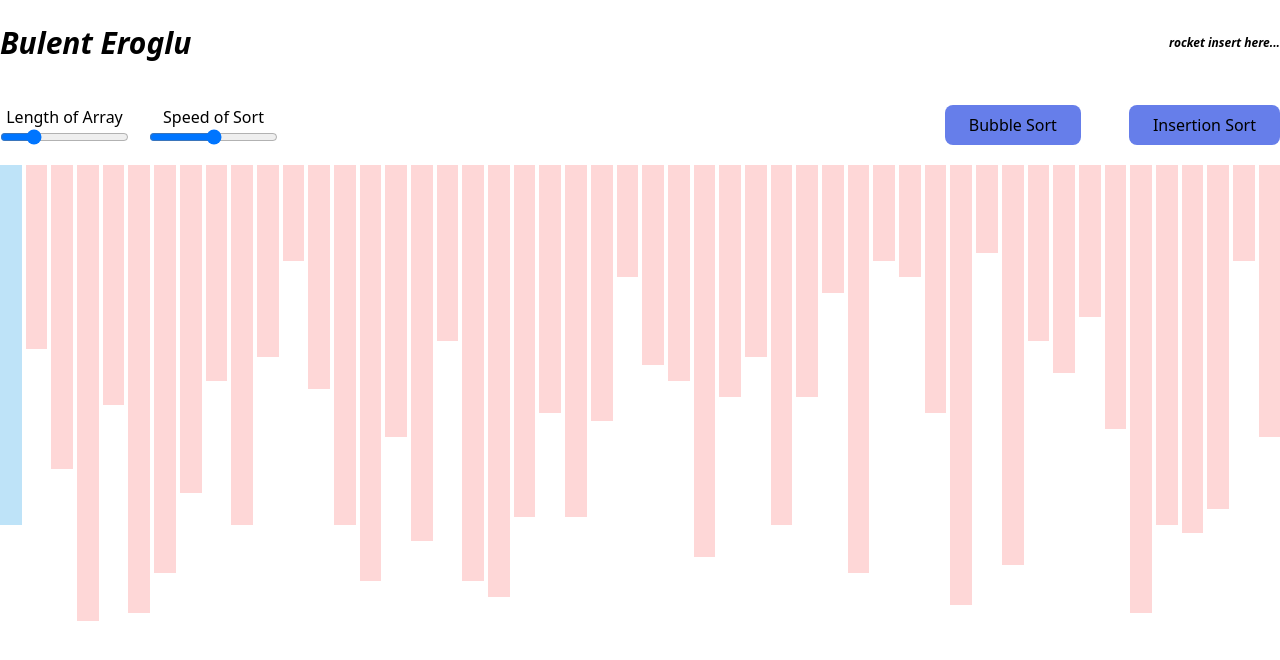
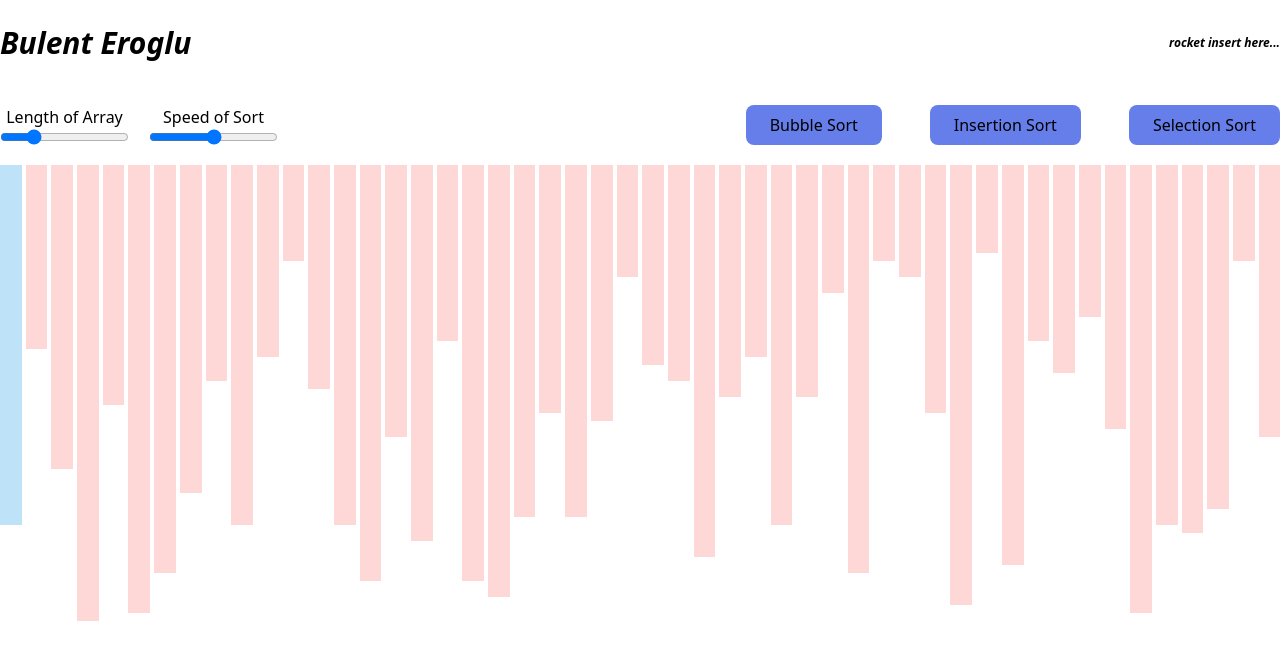
Before and after one commit to bulenteroglu/Sorting-Visualizer, a React (Vite) app in the folder packages/frontend/: page / in a window 1280 px wide. Shown: the top 660 px of the page. Built offline with nearby package versions, Linux system fonts and the light colour scheme.

Commit message:
added selection sort

```diff
--- a/packages/frontend/src/Page/Page.jsx
+++ b/packages/frontend/src/Page/Page.jsx
@@ -78,15 +78,39 @@ export default function Page() {
     for (let i = 1; i < array.length; i++) {
       let j = i;
       while (j > 0 && array[j] < array[j - 1]) {
+        await sleep(speed);
+
         setCurrentIdx(j);
         setCurrentIdx1(j - 1);
-
-        await sleep(speed);
         const temp = array[j - 1];
         array[j - 1] = array[j];
         array[j] = temp;
         j -= 1;
       }
+    }
+    setArray([...array]);
+    setSortActive(false);
+  }
+
+  async function selectionSort(array) {
+    setSortActive(true);
+    let startIdx = 0;
+    while (startIdx < array.length - 1) {
+      let smallestIdx = startIdx;
+
+      for (let i = startIdx + 1; i < array.length; i++) {
+        setCurrentIdx(i);
+        await sleep(speed);
+
+        if (array[smallestIdx] > array[i]) {
+          setCurrentIdx1(smallestIdx);
+          smallestIdx = i;
+        }
+      }
+      const temp = array[smallestIdx];
+      array[smallestIdx] = array[startIdx];
+      array[startIdx] = temp;
+      startIdx++;
     }
     setArray([...array]);
     setSortActive(false);
@@ -141,6 +165,15 @@ export default function Page() {
             >
               Insertion Sort
             </li>
+            <li
+              onClick={() => selectionSort(array)}
+              className={clsx(
+                sortActive && 'bg-opacity-25 cursor-not-allowed',
+                'bg-indigo-500 rounded-lg px-6 py-2 cursor-pointer'
+              )}
+            >
+              Selection Sort
+            </li>
           </ul>
         </div>
       </div>
```
